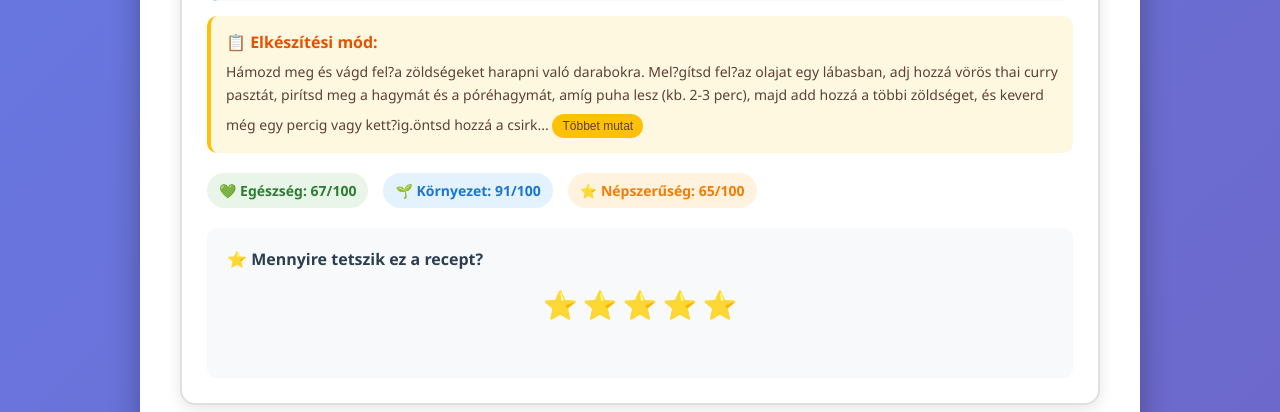
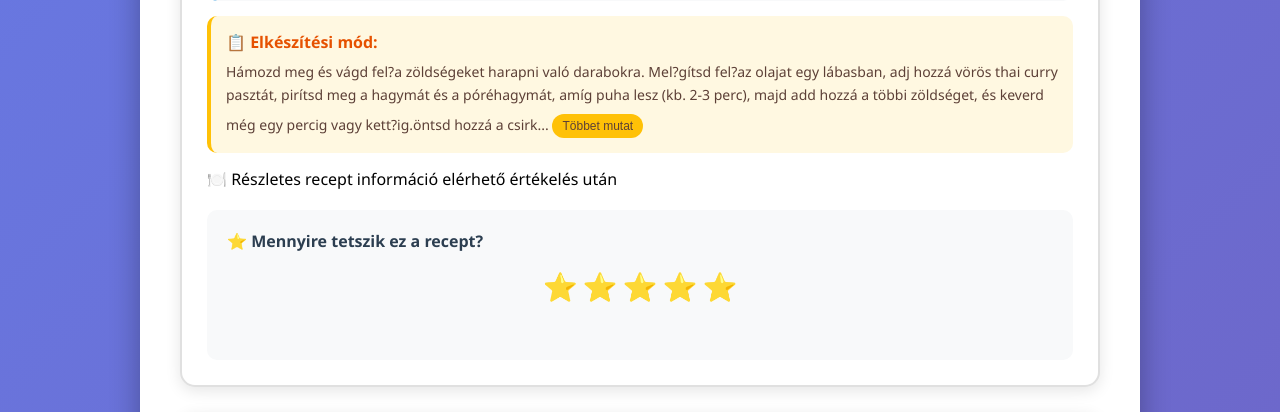
Before and after one commit to bvin81/sustainable-recipe-recommender_v2, a Flask app: page /study in a window 1280 px wide. Shown: the part 829-1241 px from the top of the page. Run offline with Flask 3, Linux system fonts and the light colour scheme; the visitor is signed in with stand-in values (Sample User, id 1).

Commit message:
Update study.html

```diff
--- a/user_study/templates/user_study/study.html
+++ b/user_study/templates/user_study/study.html
@@ -530,7 +530,8 @@
                     </div>
                     {% endif %}
 
-                    <!-- Pontszámok -->
+                  <!-- KONDICIONÁLIS SCORE MEGJELENÍTÉS -->
+{% if recipe.show_scores %}
 <div class="metrics">
     <div class="metric health">
         💚 Egészség: {{ "%.0f"|format(recipe.HSI) }}/100
@@ -542,9 +543,17 @@
         ⭐ Népszerűség: {{ "%.0f"|format(recipe.PPI) }}/100
     </div>
 </div>
+{% else %}
+<!-- V1 csoport: Rejtett score-ok -->
+<div class="metrics-hidden">
+    <div class="metric-placeholder">
+        <span class="metric-label">🍽️ Részletes recept információ elérhető értékelés után</span>
+    </div>
+</div>
+{% endif %}
 
-                    <!-- Magyarázat -->
-                    {% if version == 'v2' or version == 'v3' %}
+<!-- KONDICIONÁLIS MAGYARÁZAT MEGJELENÍTÉS -->
+{% if recipe.show_explanation and recipe.explanation %}
 <div class="explanation">
     <div class="explanation-title">
         💡 Miért ajánljuk ezt a receptet?
@@ -554,7 +563,6 @@
     </div>
 </div>
 {% endif %}
-
                     <!-- Értékelési szekció -->
                     <div class="rating-section">
                         <div class="rating-title">⭐ Mennyire tetszik ez a recept?</div>
```
Lines whose indentation alone changed are shown as unchanged.
